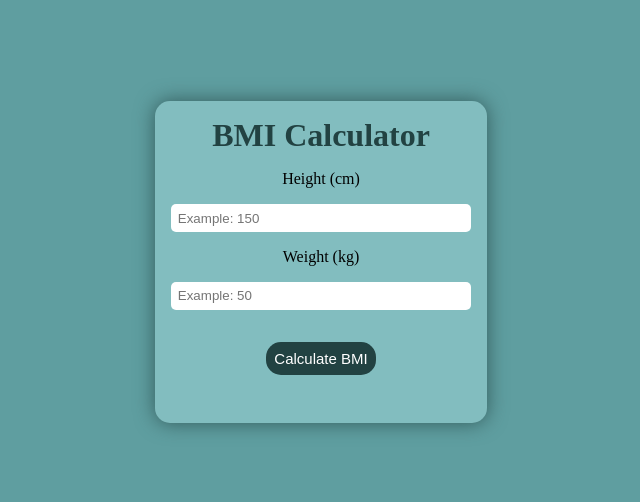
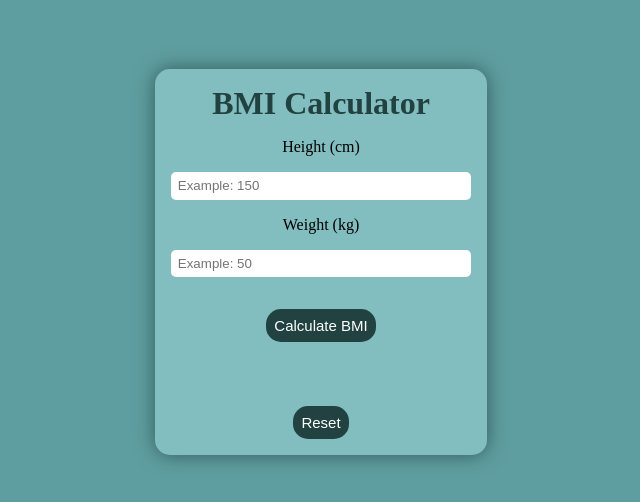
Before and after one commit to Shayek1/BMI-Calculator, a React (Vite) app: page / in a window 1280 px wide. Shown: the part 138-640 px from the top of the page, without its empty margins (319-959 px from the left). Built offline with nearby package versions, Linux system fonts and the light colour scheme.

Commit message:
add reset button

```diff
--- a/src/App.jsx
+++ b/src/App.jsx
@@ -9,13 +9,13 @@ const App = () => {
     const bmiFormula = () => {
         if (!weight || !height) {
             setResults("Enter your height and weight");
-        }else if(weight === " " || height === " "){setResults(" ")}
+        } else if(weight === " " || height === " "){setResults(" ")}
         else{
 
         const bmiCalc = (weight / ((height/100) * (height/100)))
         const bmiWholeNumber = bmiCalc.toFixed(1);
 
-        let bmiDivision = " ";
+        let bmiDivision;
         if (bmiWholeNumber < 18.5) bmiDivision = "UNDERWEIGHT";
         else if (bmiWholeNumber < 25) bmiDivision = "NORMAL WEIGHT";
         else if (bmiWholeNumber < 30) bmiDivision = "OVERWEIGHT";
@@ -24,6 +24,12 @@ const App = () => {
 
         setResults(`Your BMI is ${bmiWholeNumber} : You fall in the ${bmiDivision} category`);
         }
+    }
+
+    const reset = () => {
+        setHeight('');
+        setWeight('')
+        setResults("Let's find out your BMI!");
     }
 
     return <div>
@@ -45,6 +51,9 @@ const App = () => {
 
             <div className="results">{results}</div>
 
+            <button onClick={reset}> Reset </button>
+
+
         </div>
     </div>;
     };
```
